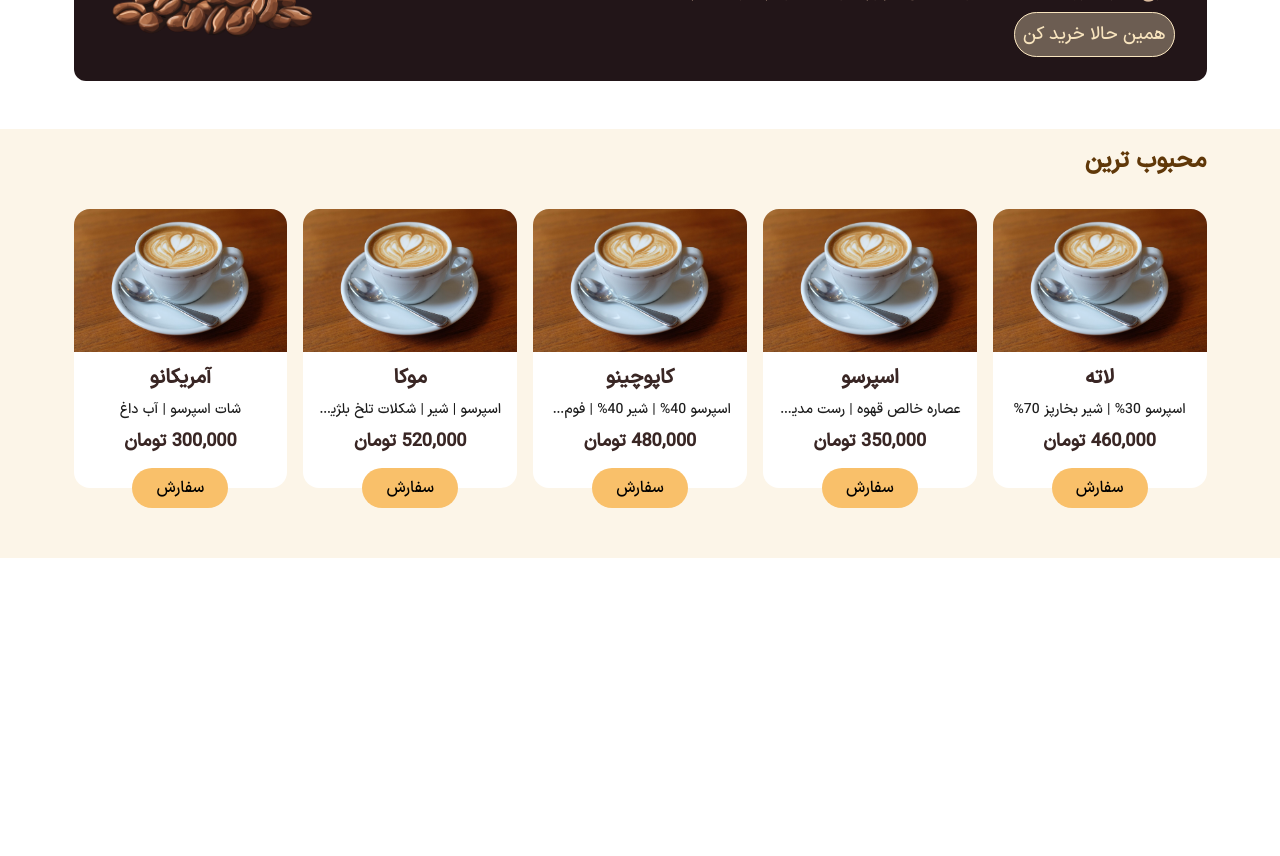
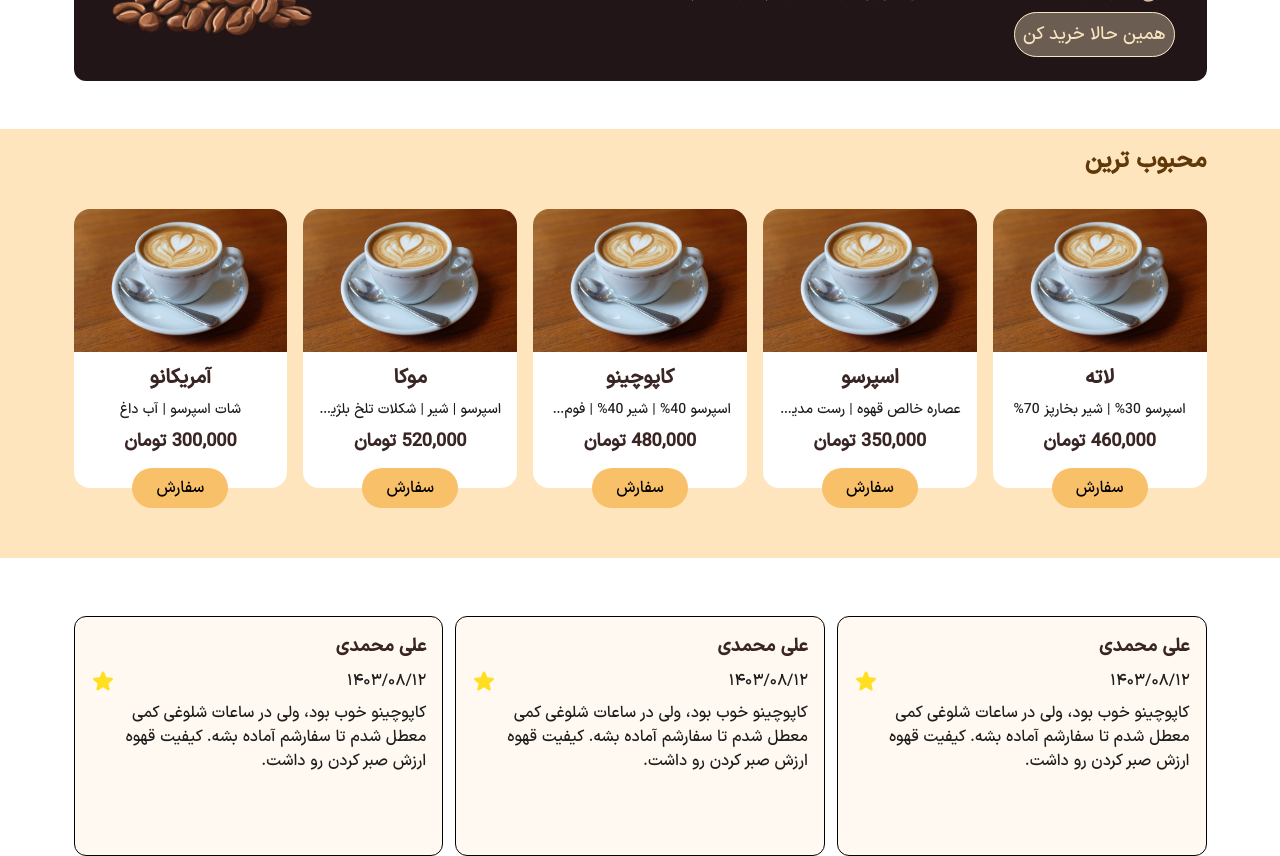
Before and after one commit to Mohammad2954/coffee-shop, a React (Vite) app: page / in a window 1280 px wide. Shown: the part 2100-2956 px from the top of the page. Before the commit the page ends 2658 px from the top, so only its background shows below. Built offline with nearby package versions, Linux system fonts and the light colour scheme.

Commit message:
add template & style comments

```diff
--- a/src/App.jsx
+++ b/src/App.jsx
@@ -4,6 +4,7 @@ import Category from "./components/category/Category";
 import Products from "./components/Product/Products";
 import MainBox from "./components/MainBox/MainBox";
 import PopProduct from "./components/popProduct/PopProduct";
+import Comment from "./components/comment/Comment";
 
 function App() {
   return (
@@ -13,6 +14,7 @@ function App() {
       <Products />
       <MainBox />
       <PopProduct />
+      <Comment />
     </>
   );
 }
--- /dev/null
+++ b/src/components/comment/Comment.jsx
@@ -0,0 +1,80 @@
+function Comment() {
+  return (
+    <div className=" mt-32 max-w-content mx-auto px-8 grid grid-cols-3 gap-3">
+      <div className="p-4 flex flex-col gap-2 border rounded-xl bg-box-bg h-60">
+        <span className="text-text-box font-bold text-lg">علی محمدی</span>
+        <div className="flex items-center justify-between">
+          <span className="text-text-box-black">۱۴۰۳/۰۸/۱۲</span>
+          <div className="flex items-center justify-center  ">
+            <svg
+              xmlns="http://www.w3.org/2000/svg"
+              viewBox="0 0 24 24"
+              fill="currentColor"
+              className="text-yellow-300 size-6"
+            >
+              <path
+                fill-rule="evenodd"
+                d="M10.788 3.21c.448-1.077 1.976-1.077 2.424 0l2.082 5.006 5.404.434c1.164.093 1.636 1.545.749 2.305l-4.117 3.527 1.257 5.273c.271 1.136-.964 2.033-1.96 1.425L12 18.354 7.373 21.18c-.996.608-2.231-.29-1.96-1.425l1.257-5.273-4.117-3.527c-.887-.76-.415-2.212.749-2.305l5.404-.434 2.082-5.005Z"
+                clip-rule="evenodd"
+              />
+            </svg>
+          </div>
+        </div>
+        <p className="text-text-box-black">
+          کاپوچینو خوب بود، ولی در ساعات شلوغی کمی معطل شدم تا سفارشم آماده بشه.
+          کیفیت قهوه ارزش صبر کردن رو داشت.
+        </p>
+      </div>
+      <div className="p-4 flex flex-col gap-2 border rounded-xl bg-box-bg h-60">
+        <span className="text-text-box font-bold text-lg">علی محمدی</span>
+        <div className="flex items-center justify-between">
+          <span className="text-text-box-black">۱۴۰۳/۰۸/۱۲</span>
+          <div className="flex items-center justify-center  ">
+            <svg
+              xmlns="http://www.w3.org/2000/svg"
+              viewBox="0 0 24 24"
+              fill="currentColor"
+              className="text-yellow-300 size-6"
+            >
+              <path
+                fill-rule="evenodd"
+                d="M10.788 3.21c.448-1.077 1.976-1.077 2.424 0l2.082 5.006 5.404.434c1.164.093 1.636 1.545.749 2.305l-4.117 3.527 1.257 5.273c.271 1.136-.964 2.033-1.96 1.425L12 18.354 7.373 21.18c-.996.608-2.231-.29-1.96-1.425l1.257-5.273-4.117-3.527c-.887-.76-.415-2.212.749-2.305l5.404-.434 2.082-5.005Z"
+                clip-rule="evenodd"
+              />
+            </svg>
+          </div>
+        </div>
+        <p className="text-text-box-black">
+          کاپوچینو خوب بود، ولی در ساعات شلوغی کمی معطل شدم تا سفارشم آماده بشه.
+          کیفیت قهوه ارزش صبر کردن رو داشت.
+        </p>
+      </div>
+      <div className="p-4 flex flex-col gap-2 border rounded-xl bg-box-bg h-60">
+        <span className="text-text-box font-bold text-lg">علی محمدی</span>
+        <div className="flex items-center justify-between">
+          <span className="text-text-box-black">۱۴۰۳/۰۸/۱۲</span>
+          <div className="flex items-center justify-center  ">
+            <svg
+              xmlns="http://www.w3.org/2000/svg"
+              viewBox="0 0 24 24"
+              fill="currentColor"
+              className="text-yellow-300 size-6"
+            >
+              <path
+                fill-rule="evenodd"
+                d="M10.788 3.21c.448-1.077 1.976-1.077 2.424 0l2.082 5.006 5.404.434c1.164.093 1.636 1.545.749 2.305l-4.117 3.527 1.257 5.273c.271 1.136-.964 2.033-1.96 1.425L12 18.354 7.373 21.18c-.996.608-2.231-.29-1.96-1.425l1.257-5.273-4.117-3.527c-.887-.76-.415-2.212.749-2.305l5.404-.434 2.082-5.005Z"
+                clip-rule="evenodd"
+              />
+            </svg>
+          </div>
+        </div>
+        <p className="text-text-box-black">
+          کاپوچینو خوب بود، ولی در ساعات شلوغی کمی معطل شدم تا سفارشم آماده بشه.
+          کیفیت قهوه ارزش صبر کردن رو داشت.
+        </p>
+      </div>
+    </div>
+  );
+}
+
+export default Comment;
--- /dev/null
+++ b/src/components/comments.js
@@ -0,0 +1,44 @@
+const commentsData = [
+  {
+    "id": 1,
+    "name": "علی محمدی",
+    "rating": 5,
+    "comment": "لاته‌شون واقعاً فوق‌العاده بود! فوم شیر خیلی نرم بود و طعم قهوه کاملاً حس می‌شد. محیط کافه هم خیلی دنج و آرامش‌بخش بود.",
+    "date": "۱۴۰۳/۰۸/۱۵",
+    "avatar": "https://i.pravatar.cc/150?u=1"
+  },
+  {
+    "id": 2,
+    "name": "سارا احمدی",
+    "rating": 4,
+    "comment": "کاپوچینو خوب بود، ولی در ساعات شلوغی کمی معطل شدم تا سفارشم آماده بشه. کیفیت قهوه ارزش صبر کردن رو داشت.",
+    "date": "۱۴۰۳/۰۸/۱۲",
+    "avatar": "https://i.pravatar.cc/150?u=2"
+  },
+  {
+    "id": 3,
+    "name": "رضا کریمی",
+    "rating": 5,
+    "comment": "بهترین کلد برویی که تا حالا خوردم! تلخی قهوه بالانس خیلی خوبی داشت. برخورد پرسنل هم بسیار حرفه‌ای و محترمانه بود.",
+    "date": "۱۴۰۳/۰۸/۱۰",
+    "avatar": "https://i.pravatar.cc/150?u=3"
+  },
+  {
+    "id": 4,
+    "name": "مریم رضایی",
+    "rating": 3,
+    "comment": "قهوه ترکشون بد نبود، ولی نسبت به حجمش قیمتش یکم بالا به نظر می‌رسه. کیک شکلاتی‌شون عالی بود و این نقطه قوتشونه.",
+    "date": "۱۴۰۳/۰۸/۰۵",
+    "avatar": "https://i.pravatar.cc/150?u=4"
+  },
+  {
+    "id": 5,
+    "name": "امیرحسین نوری",
+    "rating": 5,
+    "comment": "آفوگاتو محشر بود! ترکیب بستنی وانیلی با اسپرسوی داغ دقیقاً همون چیزی بود که نیاز داشتم. حتماً دوباره میام.",
+    "date": "۱۴۰۳/۰۷/۲۸",
+    "avatar": "https://i.pravatar.cc/150?u=5"
+  }
+];
+
+export default commentsData;
--- a/src/components/popProduct/PopProduct.jsx
+++ b/src/components/popProduct/PopProduct.jsx
@@ -11,7 +11,7 @@ function PopProduct() {
           })}
         </div>
       </div>
-      <div className="w-full  bg-bg-btn absolute top-[-1rem] bottom-[-4.4rem] z-0"></div>
+      <div className="w-full  bg-[#FFE5BE] absolute top-[-1rem] bottom-[-4.4rem] z-0"></div>
     </div>
   );
 }
```
